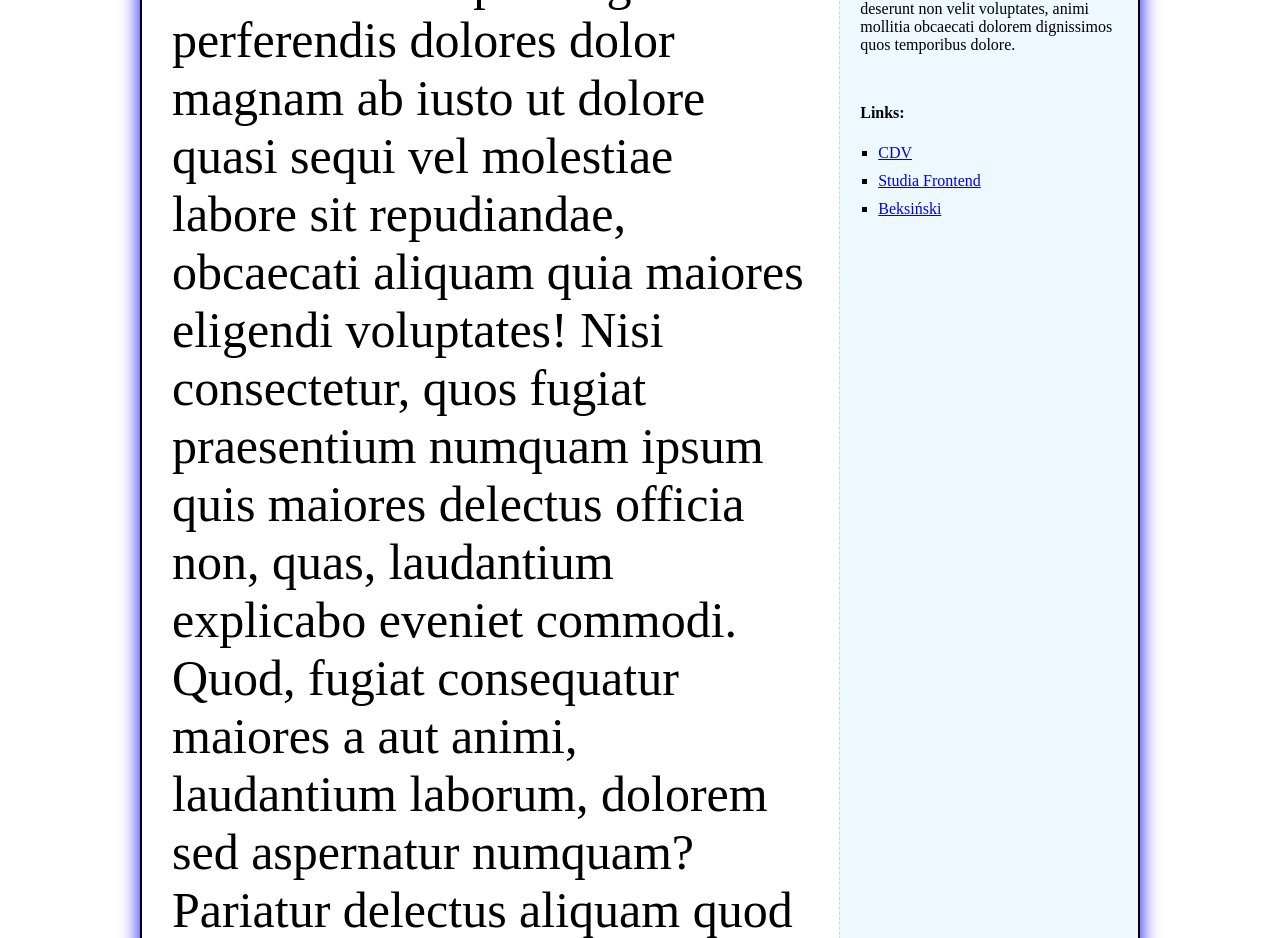
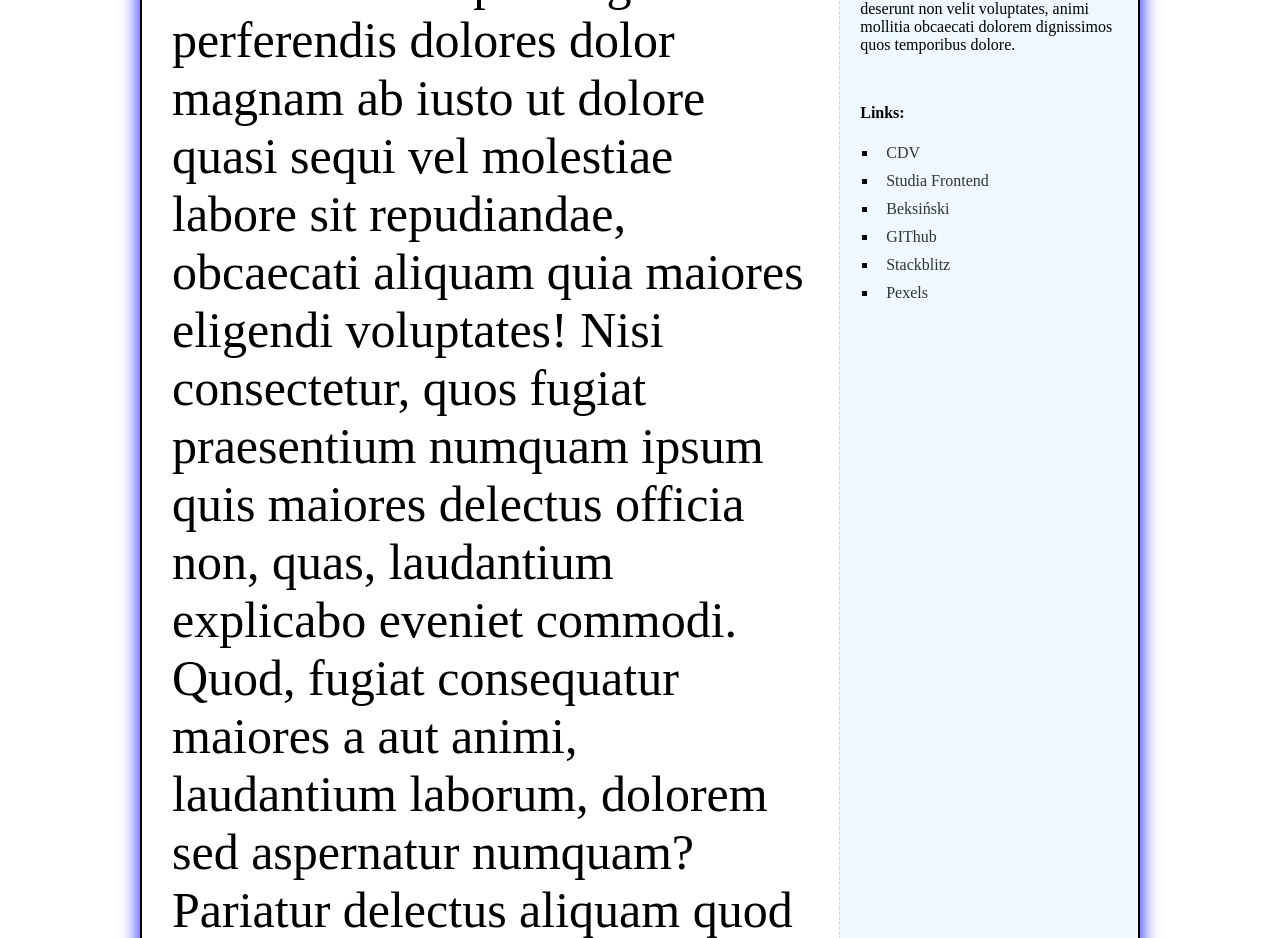
Before and after one commit to michalczyk/git2Wspolpraca, a plain HTML site: page index.html in a window 1280 px wide. Shown: the part 920-1858 px from the top of the page. Drawn offline with Linux system fonts and the light colour scheme; a web font is replaced by a local one.

Commit message:
expanded link list and style change

```diff
--- a/CSS/style.css
+++ b/CSS/style.css
@@ -115,6 +115,25 @@ aside {
   margin-bottom: 10px;
 }
 
+li a {
+  color: rgb(51, 51, 51);
+  text-decoration: none;
+  border-bottom: 1px;
+  border-color: black;
+  padding-top: 6px;
+  padding-bottom: 6px;
+  padding-left: 8px;
+  padding-right: 8px;
+}
+li a:hover {
+  background-color: rgb(32, 32, 32);
+  background-position: 100% 0;
+  -o-transition: all .4s ease-in-out;
+  -webkit-transition: all .4s ease-in-out;
+  transition: all .4s ease-in-out;
+  color:aliceblue;
+}
+
 /* Footer */
 footer {
   background-color: rgb(237, 248, 255);
--- a/index.html
+++ b/index.html
@@ -90,6 +90,16 @@
                   >Beksiński</a
                 >
               </li>
+            </li>
+            <li>
+              <a href="https://github.com">GIThub</a>
+            </li>
+            <li>
+              <a href="https://stackblitz.com/">Stackblitz</a>
+            </li>
+            <li>
+              <a href="https://www.pexels.com/pl-pl/">Pexels</a>
+            </li>
             </ul>
           </section>
         </aside>
```
